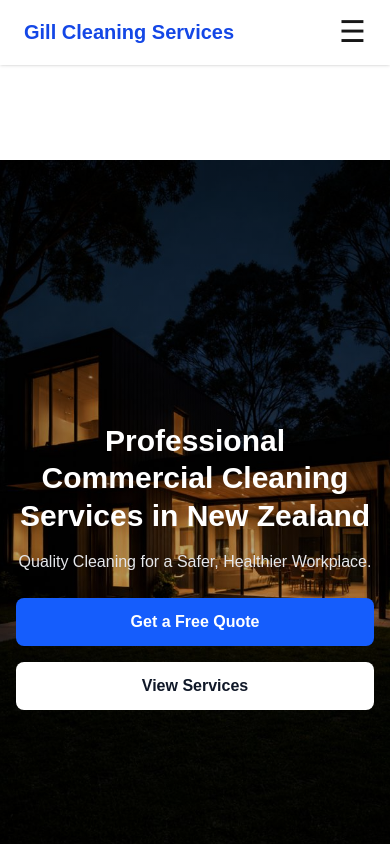
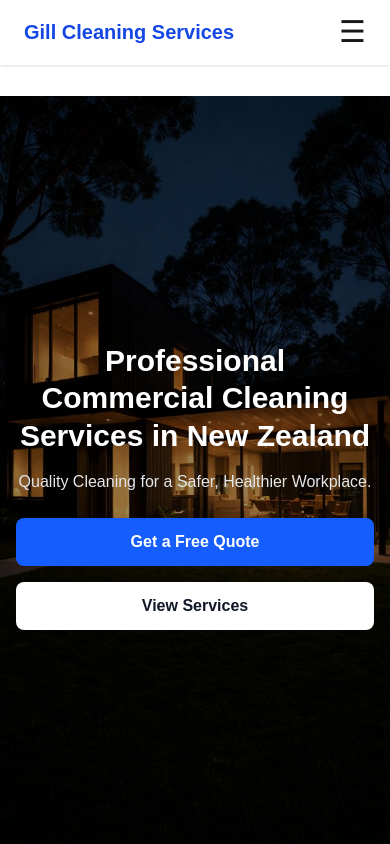
Before and after one commit to uddinmubeen70-hue/gill-cleaning-services-website, a Next.js app: page / in a window 390 px wide. Shown: the top 844 px of the page. Built offline with nearby package versions, Linux system fonts and the light colour scheme.

Commit message:
Fix hero gap under navbar on mobile

```diff
--- a/app/page.tsx
+++ b/app/page.tsx
@@ -1,10 +1,20 @@
 export default function HomePage() {
   return (
-    <div className="relative w-full min-h-[calc(100vh-64px)] mt-[64px] md:min-h-screen md:mt-0 flex items-center justify-center text-center overflow-hidden">
-
-      {/* RESPONSIVE HERO IMAGE */}
+    <section
+      className="
+        relative w-full
+        min-h-[calc(100vh-64px)]
+        md:min-h-[calc(100vh-80px)]
+        flex items-center justify-center
+        text-center overflow-hidden
+      "
+    >
+      {/* BACKGROUND IMAGE */}
       <picture className="absolute inset-0 w-full h-full">
-        <source media="(max-width: 768px)" srcSet="/home-bg-mobile.jpg" />
+        <source
+          media="(max-width: 768px)"
+          srcSet="/home-bg-mobile.jpg"
+        />
         <img
           src="/home-bg.jpg"
           alt="Background"
@@ -13,12 +23,13 @@ export default function HomePage() {
       </picture>
 
       {/* OVERLAY */}
-      <div className="absolute inset-0 bg-gradient-to-b from-black/50 via-black/30 to-black/20"></div>
+      <div className="absolute inset-0 bg-black/40" />
 
       {/* CONTENT */}
-      <div className="relative z-10 text-white px-4 max-w-4xl pt-8 md:pt-0">
+      <div className="relative z-10 text-white px-4 max-w-4xl">
         <h1 className="text-3xl sm:text-4xl md:text-6xl font-bold leading-tight">
-          Professional Commercial Cleaning<br />
+          Professional Commercial Cleaning
+          <br />
           Services in New Zealand
         </h1>
 
@@ -26,7 +37,7 @@ export default function HomePage() {
           Quality Cleaning for a Safer, Healthier Workplace.
         </p>
 
-        <div className="mt-6 md:mt-8 flex flex-col sm:flex-row gap-4 justify-center">
+        <div className="mt-6 flex flex-col sm:flex-row gap-4 justify-center">
           <a
             href="/quote"
             className="px-6 py-3 bg-blue-600 rounded-lg text-white font-semibold hover:bg-blue-700 transition"
@@ -42,6 +53,6 @@ export default function HomePage() {
           </a>
         </div>
       </div>
-    </div>
+    </section>
   );
 }
```
